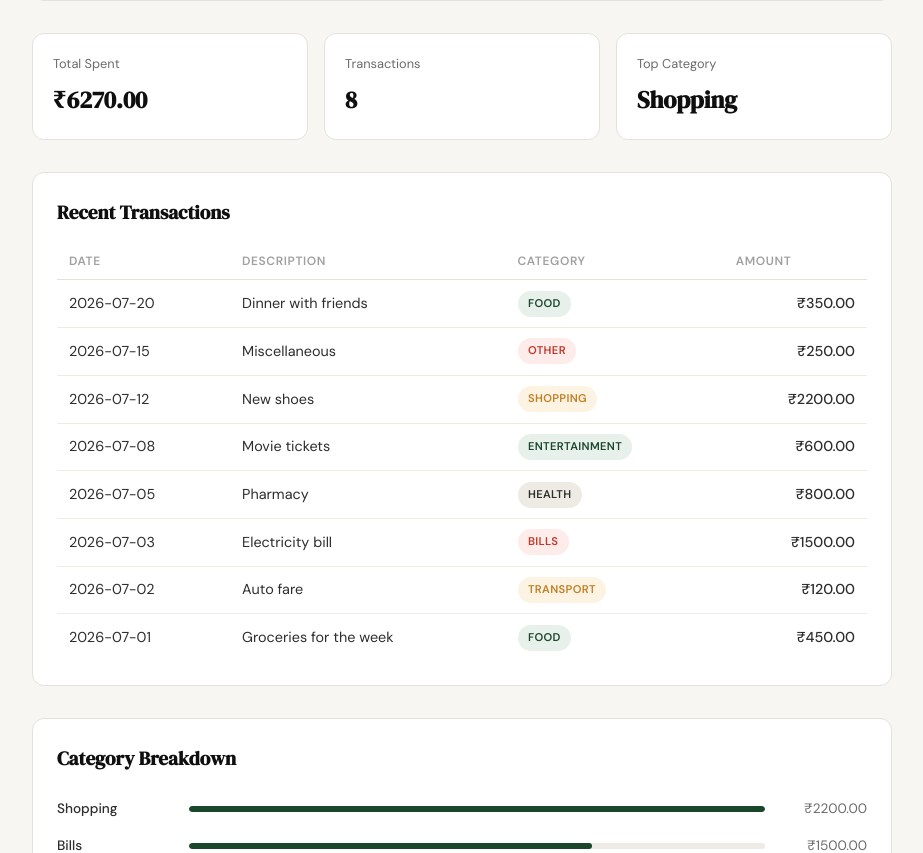
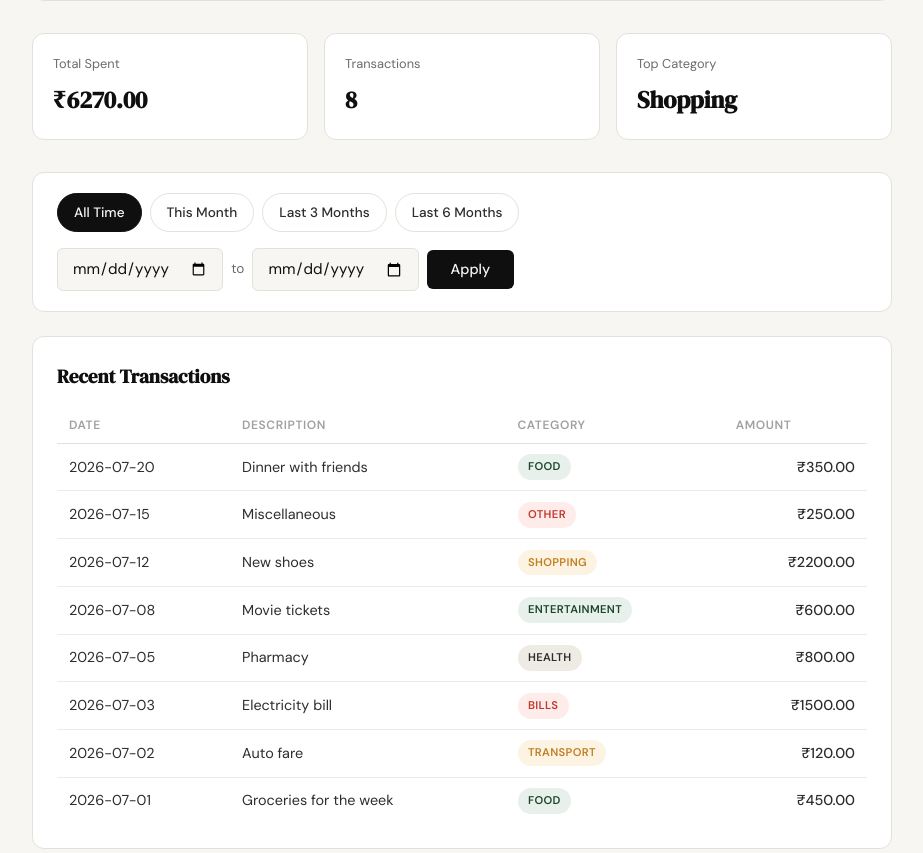
Before and after one commit to tejash5489-lang/spendly, a Flask app: page /profile in a window 1280 px wide. Shown: the part 413-1266 px from the top of the page, without its empty margins (178-1101 px from the left). Run offline with Flask 3, Linux system fonts and the light colour scheme; the visitor is signed in with stand-in values (Sample User, id 1); data comes from the database, SQL or seed files in the repository.

Commit message:
add date filter filter to profile page

```diff
--- a/app.py
+++ b/app.py
@@ -1,4 +1,7 @@
-from flask import Flask, redirect, render_template, session, url_for
+import calendar
+from datetime import date, datetime
+
+from flask import Flask, redirect, render_template, request, session, url_for
 
 from database.db import CATEGORIES, get_db, init_db, seed_db
 
@@ -53,15 +56,36 @@ def profile():
     if "user_id" not in session:
         return redirect(url_for("login"))
 
+    start = _parse_date(request.args.get("start"))
+    end = _parse_date(request.args.get("end"))
+    if start and end and start > end:
+        start = end = None
+
+    today = date.today()
+    this_month_start = date(today.year, today.month, 1)
+    presets = {
+        "this_month": (this_month_start.isoformat(), today.isoformat()),
+        "three_months": (_months_before(today, 3).isoformat(), today.isoformat()),
+        "six_months": (_months_before(today, 6).isoformat(), today.isoformat()),
+    }
+
+    if not start and not end:
+        active_preset = "all_time"
+    else:
+        active_preset = next(
+            (key for key, value in presets.items() if value == (start, end)),
+            None,
+        )
+
     conn = get_db()
     user_id = session["user_id"]
 
     user = conn.execute(
         "SELECT name, email, created_at FROM users WHERE id = ?", (user_id,)
     ).fetchone()
-    transactions = _get_recent_transactions(conn, user_id)
-    stats = _get_summary_stats(conn, user_id)
-    breakdown = _get_category_breakdown(conn, user_id)
+    transactions = _get_recent_transactions(conn, user_id, start, end)
+    stats = _get_summary_stats(conn, user_id, start, end)
+    breakdown = _get_category_breakdown(conn, user_id, start, end)
 
     conn.close()
 
@@ -72,45 +96,80 @@ def profile():
         stats=stats,
         breakdown=breakdown,
         categories=CATEGORIES,
+        start=start or "",
+        end=end or "",
+        presets=presets,
+        active_preset=active_preset,
     )
 
 
+def _parse_date(value):
+    if not value:
+        return None
+    try:
+        parsed = datetime.strptime(value, "%Y-%m-%d")
+    except ValueError:
+        return None
+    return parsed.date().isoformat()
+
+
+def _months_before(d, months):
+    month = d.month - months
+    year = d.year
+    while month <= 0:
+        month += 12
+        year -= 1
+    day = min(d.day, calendar.monthrange(year, month)[1])
+    return date(year, month, day)
+
+
+# Builds a `user_id = ? [AND date >= ?] [AND date <= ?]` clause with matching
+# bound params — start/end only ever reach SQL through these `?` placeholders.
+def _where_clause(user_id, start, end):
+    clauses = ["user_id = ?"]
+    params = [user_id]
+    if start:
+        clauses.append("date >= ?")
+        params.append(start)
+    if end:
+        clauses.append("date <= ?")
+        params.append(end)
+    return " AND ".join(clauses), params
+
+
 # --- SUBAGENT 1: transaction history --------------------------------- #
-def _get_recent_transactions(conn, user_id, limit=10):
-    return conn.execute(
-        """
+def _get_recent_transactions(conn, user_id, start=None, end=None, limit=10):
+    where, params = _where_clause(user_id, start, end)
+    query = f"""
         SELECT date, description, category, amount
         FROM expenses
-        WHERE user_id = ?
+        WHERE {where}
         ORDER BY date DESC
         LIMIT ?
-        """,
-        (user_id, limit),
-    ).fetchall()
+        """
+    return conn.execute(query, params + [limit]).fetchall()
 
 
 # --- SUBAGENT 2: summary stats ---------------------------------------- #
-def _get_summary_stats(conn, user_id):
-    totals = conn.execute(
-        """
+def _get_summary_stats(conn, user_id, start=None, end=None):
+    where, params = _where_clause(user_id, start, end)
+
+    totals_query = f"""
         SELECT COUNT(*) AS count, COALESCE(SUM(amount), 0) AS total
         FROM expenses
-        WHERE user_id = ?
-        """,
-        (user_id,),
-    ).fetchone()
+        WHERE {where}
+        """
+    totals = conn.execute(totals_query, params).fetchone()
 
-    top = conn.execute(
-        """
+    top_query = f"""
         SELECT category, SUM(amount) AS total
         FROM expenses
-        WHERE user_id = ?
+        WHERE {where}
         GROUP BY category
         ORDER BY total DESC
         LIMIT 1
-        """,
-        (user_id,),
-    ).fetchone()
+        """
+    top = conn.execute(top_query, params).fetchone()
 
     return {
         "total": totals["total"],
@@ -120,17 +179,16 @@ def _get_summary_stats(conn, user_id):
 
 
 # --- SUBAGENT 3: category breakdown ------------------------------------ #
-def _get_category_breakdown(conn, user_id):
-    return conn.execute(
-        """
+def _get_category_breakdown(conn, user_id, start=None, end=None):
+    where, params = _where_clause(user_id, start, end)
+    query = f"""
         SELECT category, SUM(amount) AS total
         FROM expenses
-        WHERE user_id = ?
+        WHERE {where}
         GROUP BY category
         ORDER BY total DESC
-        """,
-        (user_id,),
-    ).fetchall()
+        """
+    return conn.execute(query, params).fetchall()
 
 
 # --- TEMPORARY: dev-only login shortcut for manual browser testing --- #
--- a/static/css/style.css
+++ b/static/css/style.css
@@ -668,6 +668,48 @@ a { color: inherit; text-decoration: none; }
     overflow-x: auto;
 }
 
+.profile-filter-bar {
+    background: var(--paper-card);
+    border: 1px solid var(--border);
+    border-radius: var(--radius-md);
+    padding: 1.25rem 1.5rem;
+    margin-bottom: 1.5rem;
+    display: flex;
+    flex-wrap: wrap;
+    align-items: center;
+    justify-content: space-between;
+    gap: 1rem;
+}
+
+.profile-filter-presets { display: flex; flex-wrap: wrap; gap: 0.5rem; }
+
+.filter-pill {
+    display: inline-block;
+    padding: 0.45rem 1rem;
+    border-radius: 999px;
+    border: 1px solid var(--border);
+    background: transparent;
+    color: var(--ink-soft);
+    font-size: 0.85rem;
+    font-weight: 500;
+    text-decoration: none;
+    transition: all 0.2s;
+}
+
+.filter-pill:hover { border-color: var(--ink); color: var(--ink); }
+
+.filter-pill-active {
+    background: var(--ink);
+    border-color: var(--ink);
+    color: var(--paper);
+}
+
+.profile-filter-custom { display: flex; align-items: center; gap: 0.5rem; flex-wrap: wrap; }
+
+.profile-filter-custom .form-input { width: auto; }
+
+.profile-filter-to { color: var(--ink-muted); font-size: 0.85rem; }
+
 .profile-table {
     width: 100%;
     border-collapse: collapse;
--- a/templates/profile.html
+++ b/templates/profile.html
@@ -46,6 +46,25 @@
                 <span class="profile-stat-label">Top Category</span>
                 <span class="profile-stat-value">{{ stats.top_category or "—" }}</span>
             </div>
+        </div>
+
+        <div class="profile-filter-bar">
+            <div class="profile-filter-presets">
+                <a href="{{ url_for('profile') }}"
+                   class="filter-pill{{ ' filter-pill-active' if active_preset == 'all_time' else '' }}">All Time</a>
+                <a href="{{ url_for('profile', start=presets.this_month[0], end=presets.this_month[1]) }}"
+                   class="filter-pill{{ ' filter-pill-active' if active_preset == 'this_month' else '' }}">This Month</a>
+                <a href="{{ url_for('profile', start=presets.three_months[0], end=presets.three_months[1]) }}"
+                   class="filter-pill{{ ' filter-pill-active' if active_preset == 'three_months' else '' }}">Last 3 Months</a>
+                <a href="{{ url_for('profile', start=presets.six_months[0], end=presets.six_months[1]) }}"
+                   class="filter-pill{{ ' filter-pill-active' if active_preset == 'six_months' else '' }}">Last 6 Months</a>
+            </div>
+            <form class="profile-filter-custom" method="get" action="{{ url_for('profile') }}">
+                <input type="date" name="start" class="form-input" value="{{ start }}" aria-label="From date">
+                <span class="profile-filter-to">to</span>
+                <input type="date" name="end" class="form-input" value="{{ end }}" aria-label="To date">
+                <button type="submit" class="btn-primary">Apply</button>
+            </form>
         </div>
 
         <div class="profile-table-wrap">
```
Also changed, not shown: tests/conftest.py (added, +45 -0 lines), tests/test_06-date-filter-profile-page.py (added, +384 -0 lines), .claude/specs/06-date-filter-profile-page.md (added).
